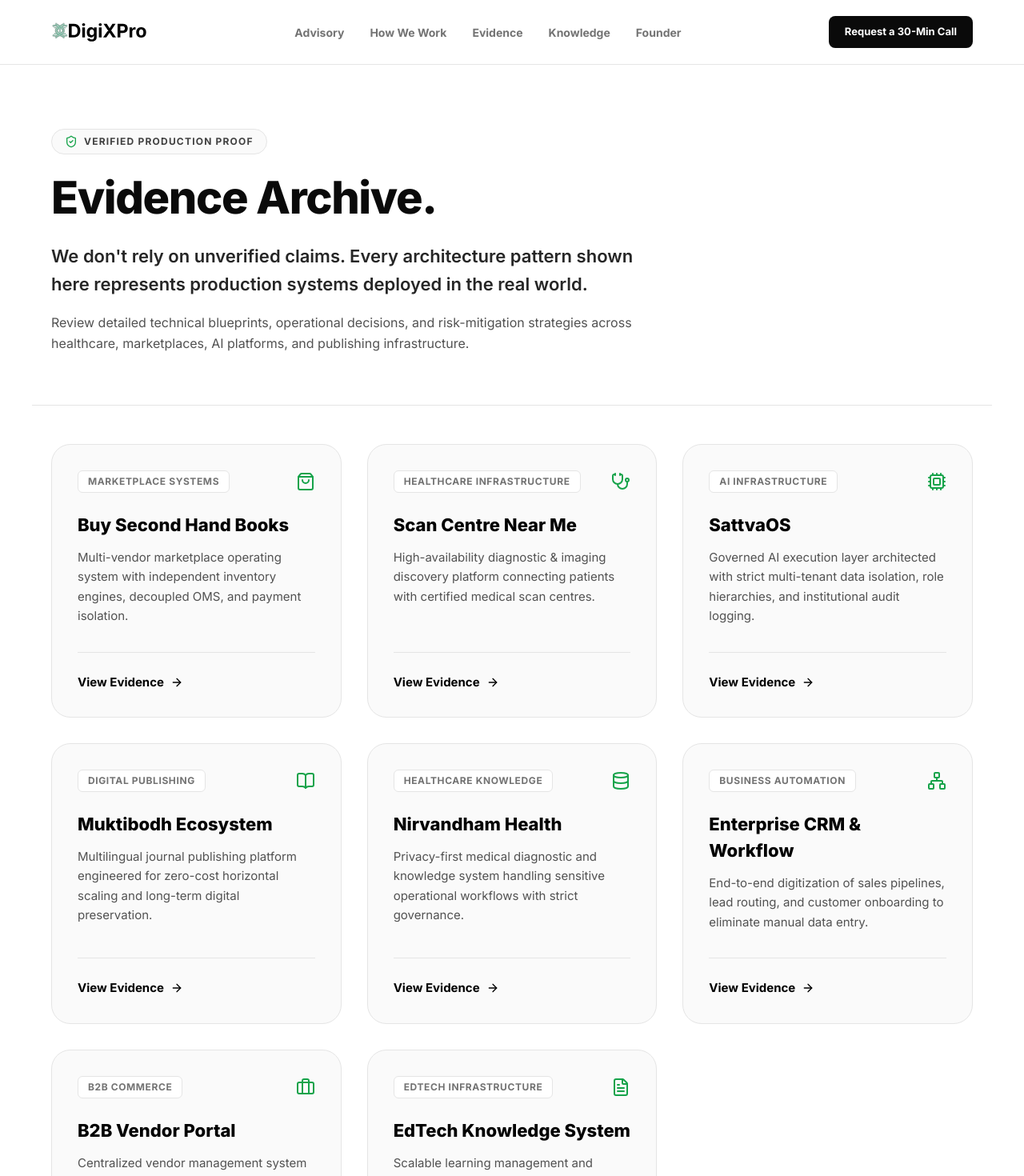
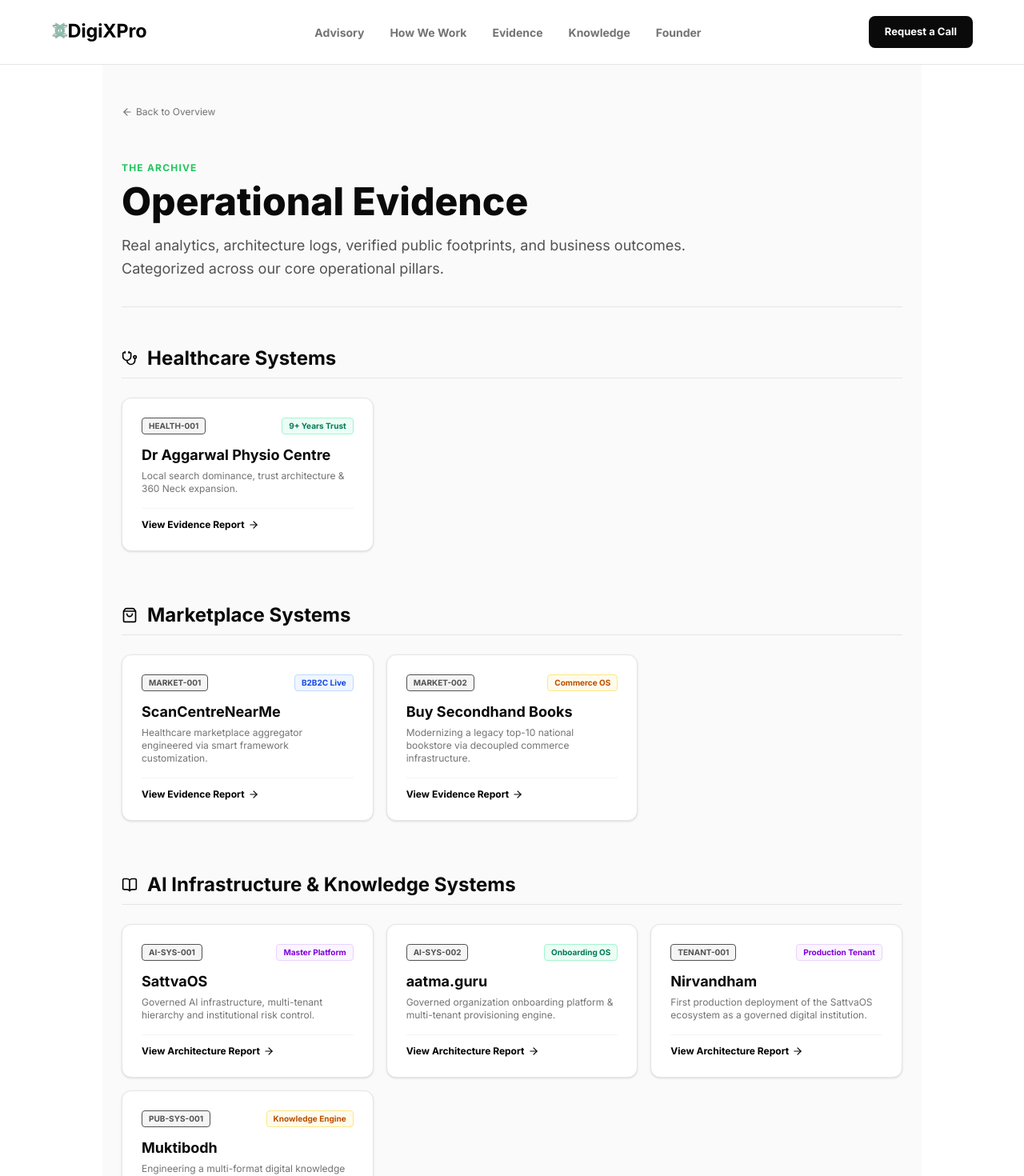
Before and after one commit to ajaydigixpro/digixpro-web, a Next.js app: page /evidence in a window 1280 px wide. Shown: the top 1470 px of the page at 80% size. Built offline with nearby package versions, Linux system fonts and the light colour scheme.

Commit message:
feat: added SEO schema to evidence and updated navbar

```diff
--- a/src/app/evidence/page.tsx
+++ b/src/app/evidence/page.tsx
@@ -1,152 +1,225 @@
 import React from 'react';
 import { Metadata } from 'next';
-import Link from 'next/link';
 import {
+  ArrowLeft,
   ArrowRight,
-  ShieldCheck,
-  Database,
-  Cpu,
+  Stethoscope,
   ShoppingBag,
-  Stethoscope,
-  BookOpen,
-  Network,
-  Briefcase,
-  FileText
+  BookOpen
 } from 'lucide-react';
 
+// 1️⃣ SEO METADATA (Google aur Social Media ke liye)
 export const metadata: Metadata = {
-  title: 'Evidence',
-  description: 'Production technology architectures, case studies, and engineering blueprints designed and deployed under DigiXPro guidance.',
+  title: 'Operational Evidence & Case Studies | DigiXPro',
+  description: 'Real analytics, architecture logs, verified public footprints, and business outcomes engineered by DigiXPro across Healthcare, Marketplaces, and AI Systems.',
   alternates: {
     canonical: 'https://digixpro.in/evidence',
   },
+  openGraph: {
+    title: 'Operational Evidence | DigiXPro',
+    description: 'Explore our production-grade architecture case studies and operational evidence.',
+    url: 'https://digixpro.in/evidence',
+    type: 'website',
+  }
 };
 
-export default function EvidencePage() {
-  const evidenceItems = [
+export default function EvidenceIndexPage() {
+
+  // 2️⃣ JSON-LD SCHEMA (Google ko batane ke liye ki ye ek Archive/Collection hai)
+  const schemaMarkup = {
+    "@context": "https://schema.org",
+    "@type": "CollectionPage",
+    "name": "DigiXPro Operational Evidence",
+    "description": "Real analytics, architecture logs, and business outcomes categorized across our core operational pillars.",
+    "url": "https://digixpro.in/evidence",
+    "publisher": {
+      "@type": "Organization",
+      "name": "DigiXPro",
+      "logo": {
+        "@type": "ImageObject",
+        "url": "https://digixpro.in/logo.png"
+      }
+    },
+    "mainEntity": {
+      "@type": "ItemList",
+      "itemListElement": [
         {
-      id: 'buy-secondhand-book',
-      category: 'Marketplace Systems',
-      title: 'Buy Second Hand Books',
-      summary: 'Multi-vendor marketplace operating system with independent inventory engines, decoupled OMS, and payment isolation.',
-      icon: <ShoppingBag className="w-6 h-6 text-[#16a34a]" />
+          "@type": "ListItem",
+          "position": 1,
+          "name": "Dr Aggarwal Physio Centre Case Study",
+          "url": "https://digixpro.in/evidence/dr-aggarwal"
         },
         {
-      id: 'scan-centre-near-me',
-      category: 'Healthcare Infrastructure',
-      title: 'Scan Centre Near Me',
-      summary: 'High-availability diagnostic & imaging discovery platform connecting patients with certified medical scan centres.',
-      icon: <Stethoscope className="w-6 h-6 text-[#16a34a]" />
+          "@type": "ListItem",
+          "position": 2,
+          "name": "ScanCentreNearMe Marketplace Architecture",
+          "url": "https://digixpro.in/evidence/scan-centre"
         },
         {
-      id: 'sattvaos',
-      category: 'AI Infrastructure',
-      title: 'SattvaOS',
-      summary: 'Governed AI execution layer architected with strict multi-tenant data isolation, role hierarchies, and institutional audit logging.',
-      icon: <Cpu className="w-6 h-6 text-[#16a34a]" />
+          "@type": "ListItem",
+          "position": 3,
+          "name": "Buy Secondhand Books Commerce OS",
+          "url": "https://digixpro.in/evidence/buy-secondhand-book"
         },
         {
-      id: 'muktibodh',
-      category: 'Digital Publishing',
-      title: 'Muktibodh Ecosystem',
-      summary: 'Multilingual journal publishing platform engineered for zero-cost horizontal scaling and long-term digital preservation.',
-      icon: <BookOpen className="w-6 h-6 text-[#16a34a]" />
-    },
-    {
-      id: 'nirvandham',
-      category: 'Healthcare Knowledge',
-      title: 'Nirvandham Health',
-      summary: 'Privacy-first medical diagnostic and knowledge system handling sensitive operational workflows with strict governance.',
-      icon: <Database className="w-6 h-6 text-[#16a34a]" />
-    },
-    // Naye add kiye gaye projects (Aap inka text apne real projects se replace kar lena)
-    {
-      id: 'enterprise-crm-automation',
-      category: 'Business Automation',
-      title: 'Enterprise CRM & Workflow',
-      summary: 'End-to-end digitization of sales pipelines, lead routing, and customer onboarding to eliminate manual data entry.',
-      icon: <Network className="w-6 h-6 text-[#16a34a]" />
-    },
-    {
-      id: 'b2b-vendor-portal',
-      category: 'B2B Commerce',
-      title: 'B2B Vendor Portal',
-      summary: 'Centralized vendor management system with automated billing, inventory syncing, and procurement tracking.',
-      icon: <Briefcase className="w-6 h-6 text-[#16a34a]" />
-    },
-    {
-      id: 'edtech-knowledge-system',
-      category: 'EdTech Infrastructure',
-      title: 'EdTech Knowledge System',
-      summary: 'Scalable learning management and knowledge distribution architecture designed for concurrent institutional access.',
-      icon: <FileText className="w-6 h-6 text-[#16a34a]" />
+          "@type": "ListItem",
+          "position": 4,
+          "name": "SattvaOS Master Platform",
+          "url": "https://digixpro.in/evidence/sattvaos"
         }
-  ];
+      ]
+    }
+  };
 
   return (
-    <div className="min-h-screen bg-white text-[#0A0A0A] font-sans selection:bg-[#16a34a]/20 pb-24">
+    <>
+      {/* Script tag for JSON-LD */}
+      <script
+        type="application/ld+json"
+        dangerouslySetInnerHTML={{ __html: JSON.stringify(schemaMarkup) }}
+      />
 
-      {/* 1. HERO SECTION (EXTRA BREATHING SPACE, NO BACK LINK) */}
-      <section className="max-w-[1200px] mx-auto px-6 pt-20 pb-16">
-        <div className="max-w-3xl">
-          <div className="inline-flex items-center space-x-2 bg-neutral-50 border border-neutral-200 px-4 py-1.5 rounded-full mb-6">
-            <ShieldCheck className="w-4 h-4 text-[#16a34a]" />
-            <span className="text-[12px] font-mono font-bold uppercase tracking-widest text-neutral-700">
-              Verified Production Proof
-            </span>
+      <div className="min-h-screen bg-[#FAFAFA] text-[#0A0A0A] font-sans px-6 py-12 max-w-5xl mx-auto selection:bg-[#22C55E]/20">
+
+        {/* Back Link */}
+        <a href="/" className="inline-flex items-center text-xs font-mono text-neutral-500 hover:text-black mb-12 transition">
+          <ArrowLeft className="w-3.5 h-3.5 mr-1" /> Back to Overview
+        </a>
+
+        {/* Page Header */}
+        <div className="border-b border-neutral-200 pb-8 mb-12">
+          <span className="text-xs font-mono text-[#22C55E] font-bold uppercase tracking-widest">The Archive</span>
+          <h1 className="text-4xl md:text-5xl font-extrabold mt-2">Operational Evidence</h1>
+          <p className="text-lg text-neutral-600 mt-4 max-w-3xl leading-relaxed">
+            Real analytics, architecture logs, verified public footprints, and business outcomes. Categorized across our core operational pillars.
+          </p>
         </div>
 
-          <h1 className="text-[40px] md:text-[56px] font-extrabold tracking-tight leading-[1.1] mb-6">
-            Evidence Archive.
-          </h1>
+        <div className="space-y-16">
 
-          <p className="text-[18px] md:text-[22px] font-semibold text-neutral-800 leading-relaxed mb-4">
-            We don't rely on unverified claims. Every architecture pattern shown here represents production systems deployed in the real world.
-          </p>
-          <p className="text-[16px] text-neutral-600 leading-relaxed">
-            Review detailed technical blueprints, operational decisions, and risk-mitigation strategies across healthcare, marketplaces, AI platforms, and publishing infrastructure.
-          </p>
+          {/* PILLAR 1: Healthcare Systems */}
+          <section>
+            <div className="flex items-center space-x-3 mb-6 border-b border-neutral-200 pb-2">
+              <Stethoscope className="w-5 h-5 text-black" />
+              <h2 className="text-2xl font-bold">Healthcare Systems</h2>
+            </div>
+            <div className="grid sm:grid-cols-2 lg:grid-cols-3 gap-4">
+
+              <a href="/evidence/dr-aggarwal" className="block bg-white p-6 border border-neutral-200 rounded-xl hover:border-[#22C55E] transition group shadow-sm">
+                <div className="flex justify-between items-start mb-3">
+                  <span className="text-[10px] font-mono bg-neutral-100 px-2 py-0.5 rounded border font-bold text-neutral-600">HEALTH-001</span>
+                  <span className="text-[10px] font-mono text-emerald-700 bg-emerald-50 px-2 py-0.5 rounded border border-emerald-200 font-bold">9+ Years Trust</span>
+                </div>
+                <h3 className="font-bold text-lg mb-1 group-hover:text-[#22C55E] transition">Dr Aggarwal Physio Centre</h3>
+                <p className="text-xs text-neutral-500 mb-4">Local search dominance, trust architecture & 360 Neck expansion.</p>
+                <div className="flex items-center text-xs font-mono text-black font-bold pt-3 border-t border-neutral-100">
+                  View Evidence Report <ArrowRight className="w-3.5 h-3.5 ml-1" />
+                </div>
+              </a>
+
             </div>
           </section>
 
-      {/* 2. EVIDENCE REPOSITORY GRID */}
-      <section className="max-w-[1200px] mx-auto px-6 py-12 border-t border-neutral-200">
-        <div className="grid md:grid-cols-2 lg:grid-cols-3 gap-8">
-          {evidenceItems.map((item) => (
-            <div
-              key={item.id}
-              className="bg-neutral-50 border border-neutral-200 rounded-[24px] p-8 flex flex-col justify-between hover:border-black/30 transition-all hover:shadow-md group"
-            >
-              <div>
-                <div className="flex items-center justify-between mb-6">
-                  <span className="text-[12px] font-mono font-bold uppercase tracking-wider text-neutral-500 bg-white border border-neutral-200 px-3 py-1 rounded-md">
-                    {item.category}
-                  </span>
-                  {item.icon}
+          {/* PILLAR 2: Marketplace Systems */}
+          <section>
+            <div className="flex items-center space-x-3 mb-6 border-b border-neutral-200 pb-2">
+              <ShoppingBag className="w-5 h-5 text-black" />
+              <h2 className="text-2xl font-bold">Marketplace Systems</h2>
             </div>
+            <div className="grid sm:grid-cols-2 lg:grid-cols-3 gap-4">
 
-                <h3 className="text-[22px] font-extrabold text-black mb-3 group-hover:text-[#16a34a] transition-colors">
-                  {item.title}
-                </h3>
+              <a href="/evidence/scan-centre" className="block bg-white p-6 border border-neutral-200 rounded-xl hover:border-blue-500 transition group shadow-sm">
+                <div className="flex justify-between items-start mb-3">
+                  <span className="text-[10px] font-mono bg-neutral-100 px-2 py-0.5 rounded border font-bold text-neutral-600">MARKET-001</span>
+                  <span className="text-[10px] font-mono text-blue-700 bg-blue-50 px-2 py-0.5 rounded border border-blue-200 font-bold">B2B2C Live</span>
+                </div>
+                <h3 className="font-bold text-lg mb-1 group-hover:text-blue-600 transition">ScanCentreNearMe</h3>
+                <p className="text-xs text-neutral-500 mb-4">Healthcare marketplace aggregator engineered via smart framework customization.</p>
+                <div className="flex items-center text-xs font-mono text-black font-bold pt-3 border-t border-neutral-100">
+                  View Evidence Report <ArrowRight className="w-3.5 h-3.5 ml-1" />
+                </div>
+              </a>
 
-                <p className="text-[15px] text-neutral-600 leading-relaxed mb-8">
-                  {item.summary}
-                </p>
+              <a href="/evidence/buy-secondhand-book" className="block bg-white p-6 border border-neutral-200 rounded-xl hover:border-amber-500 transition group shadow-sm">
+                <div className="flex justify-between items-start mb-3">
+                  <span className="text-[10px] font-mono bg-neutral-100 px-2 py-0.5 rounded border font-bold text-neutral-600">MARKET-002</span>
+                  <span className="text-[10px] font-mono text-amber-700 bg-amber-50 px-2 py-0.5 rounded border border-amber-200 font-bold">Commerce OS</span>
                 </div>
+                <h3 className="font-bold text-lg mb-1 group-hover:text-amber-600 transition">Buy Secondhand Books</h3>
+                <p className="text-xs text-neutral-500 mb-4">Modernizing a legacy top-10 national bookstore via decoupled commerce infrastructure.</p>
+                <div className="flex items-center text-xs font-mono text-black font-bold pt-3 border-t border-neutral-100">
+                  View Evidence Report <ArrowRight className="w-3.5 h-3.5 ml-1" />
+                </div>
+              </a>
 
-              <div className="pt-6 border-t border-neutral-200">
-                <Link
-                  href={`/evidence/${item.id}`}
-                  className="inline-flex items-center text-[15px] font-bold text-black hover:text-[#16a34a] transition-colors"
-                >
-                  View Evidence <ArrowRight className="w-4 h-4 ml-2 group-hover:translate-x-1 transition-transform" />
-                </Link>
             </div>
+          </section>
+
+          {/* PILLAR 3: AI Infrastructure & Knowledge Publishing */}
+          <section>
+            <div className="flex items-center space-x-3 mb-6 border-b border-neutral-200 pb-2">
+              <BookOpen className="w-5 h-5 text-black" />
+              <h2 className="text-2xl font-bold">AI Infrastructure & Knowledge Systems</h2>
             </div>
-          ))}
+            <div className="grid sm:grid-cols-2 lg:grid-cols-3 gap-4">
+
+              {/* SattvaOS */}
+              <a href="/evidence/sattvaos" className="block bg-white p-6 border border-neutral-200 rounded-xl hover:border-purple-600 transition group shadow-sm">
+                <div className="flex justify-between items-start mb-3">
+                  <span className="text-[10px] font-mono bg-neutral-100 px-2 py-0.5 rounded border font-bold text-neutral-600">AI-SYS-001</span>
+                  <span className="text-[10px] font-mono text-purple-700 bg-purple-50 px-2 py-0.5 rounded border border-purple-200 font-bold">Master Platform</span>
+                </div>
+                <h3 className="font-bold text-lg mb-1 group-hover:text-purple-700 transition">SattvaOS</h3>
+                <p className="text-xs text-neutral-500 mb-4">Governed AI infrastructure, multi-tenant hierarchy and institutional risk control.</p>
+                <div className="flex items-center text-xs font-mono text-black font-bold pt-3 border-t border-neutral-100">
+                  View Architecture Report <ArrowRight className="w-3.5 h-3.5 ml-1" />
+                </div>
+              </a>
+
+              {/* aatma.guru */}
+              <a href="/evidence/aatma-guru" className="block bg-white p-6 border border-neutral-200 rounded-xl hover:border-emerald-500 transition group shadow-sm">
+                <div className="flex justify-between items-start mb-3">
+                  <span className="text-[10px] font-mono bg-neutral-100 px-2 py-0.5 rounded border font-bold text-neutral-600">AI-SYS-002</span>
+                  <span className="text-[10px] font-mono text-emerald-700 bg-emerald-50 px-2 py-0.5 rounded border border-emerald-200 font-bold">Onboarding OS</span>
+                </div>
+                <h3 className="font-bold text-lg mb-1 group-hover:text-emerald-600 transition">aatma.guru</h3>
+                <p className="text-xs text-neutral-500 mb-4">Governed organization onboarding platform & multi-tenant provisioning engine.</p>
+                <div className="flex items-center text-xs font-mono text-black font-bold pt-3 border-t border-neutral-100">
+                  View Architecture Report <ArrowRight className="w-3.5 h-3.5 ml-1" />
+                </div>
+              </a>
+
+              {/* Nirvandham */}
+              <a href="/evidence/nirvandham" className="block bg-white p-6 border border-neutral-200 rounded-xl hover:border-purple-600 transition group shadow-sm">
+                <div className="flex justify-between items-start mb-3">
+                  <span className="text-[10px] font-mono bg-neutral-100 px-2 py-0.5 rounded border font-bold text-neutral-600">TENANT-001</span>
+                  <span className="text-[10px] font-mono text-purple-700 bg-purple-50 px-2 py-0.5 rounded border border-purple-200 font-bold">Production Tenant</span>
+                </div>
+                <h3 className="font-bold text-lg mb-1 group-hover:text-purple-600 transition">Nirvandham</h3>
+                <p className="text-xs text-neutral-500 mb-4">First production deployment of the SattvaOS ecosystem as a governed digital institution.</p>
+                <div className="flex items-center text-xs font-mono text-black font-bold pt-3 border-t border-neutral-100">
+                  View Architecture Report <ArrowRight className="w-3.5 h-3.5 ml-1" />
+                </div>
+              </a>
+
+              {/* Muktibodh Active Link */}
+              <a href="/evidence/muktibodh" className="block bg-white p-6 border border-neutral-200 rounded-xl hover:border-amber-500 transition group shadow-sm">
+                <div className="flex justify-between items-start mb-3">
+                  <span className="text-[10px] font-mono bg-neutral-100 px-2 py-0.5 rounded border font-bold text-neutral-600">PUB-SYS-001</span>
+                  <span className="text-[10px] font-mono text-amber-700 bg-amber-50 px-2 py-0.5 rounded border border-amber-200 font-bold">Knowledge Engine</span>
+                </div>
+                <h3 className="font-bold text-lg mb-1 group-hover:text-amber-600 transition">Muktibodh</h3>
+                <p className="text-xs text-neutral-500 mb-4">Engineering a multi-format digital knowledge delivery system and publishing engine.</p>
+                <div className="flex items-center text-xs font-mono text-black font-bold pt-3 border-t border-neutral-100">
+                  View Architecture Report <ArrowRight className="w-3.5 h-3.5 ml-1" />
+                </div>
+              </a>
+
             </div>
           </section>
 
         </div>
+      </div>
+    </>
   );
 }
--- a/src/components/layout/Navbar.tsx
+++ b/src/components/layout/Navbar.tsx
@@ -1,8 +1,13 @@
-import React from 'react';
+"use client"; // Kyunki hum useState use kar rahe hain
+
+import React, { useState } from 'react';
 import Link from 'next/link';
 import Image from 'next/image';
+import { Menu, X } from 'lucide-react'; // Icons ke liye
 
 export default function Navbar() {
+  const [isMobileMenuOpen, setIsMobileMenuOpen] = useState(false);
+
   return (
     <nav className="border-b border-neutral-200 sticky top-0 bg-white/90 backdrop-blur-md z-50">
       <div className="max-w-[1200px] mx-auto px-6 h-20 flex items-center justify-between">
@@ -10,7 +15,7 @@
         {/* BRAND LOGO */}
         <Link href="/" className="flex items-center space-x-2">
           <Image
-            src="/logo.svg" // ya "/logo.png"
+            src="/logo.svg" // Ya logo.png jo bhi aapka naam ho
             alt="DigiXPro Logo"
             width={160}
             height={40}
@@ -19,7 +24,7 @@
           />
         </Link>
 
-        {/* NAVIGATION LINKS */}
+        {/* DESKTOP NAVIGATION */}
         <div className="hidden md:flex items-center space-x-8 text-[14px] font-bold">
           <Link href="/advisory" className="transition-colors text-neutral-500 hover:text-black">Advisory</Link>
           <Link href="/how-we-work" className="transition-colors text-neutral-500 hover:text-black">How We Work</Link>
@@ -28,17 +33,37 @@
           <Link href="/founder" className="transition-colors text-neutral-500 hover:text-black">Founder</Link>
         </div>
 
-        {/* CTA BUTTON */}
-        <div>
-          <Link
-            href="/contact"
-            className="hidden md:inline-flex items-center justify-center px-5 py-2.5 bg-[#0A0A0A] text-white font-bold text-[13px] rounded-lg hover:bg-[#009E73] transition-colors"
-          >
-            Request a 30-Min Call
+        {/* DESKTOP CTA */}
+        <div className="hidden md:block">
+          <Link href="/contact" className="inline-flex items-center justify-center px-5 py-2.5 bg-[#0A0A0A] text-white font-bold text-[13px] rounded-lg hover:bg-[#009E73] transition-colors">
+            Request a Call
           </Link>
         </div>
 
+        {/* MOBILE MENU BUTTON */}
+        <button
+          className="md:hidden p-2 text-neutral-600"
+          onClick={() => setIsMobileMenuOpen(!isMobileMenuOpen)}
+        >
+          {isMobileMenuOpen ? <X size={28} /> : <Menu size={28} />}
+        </button>
       </div>
+
+      {/* MOBILE MENU DROPDOWN */}
+      {isMobileMenuOpen && (
+        <div className="md:hidden bg-white border-b border-neutral-200 px-6 py-4 flex flex-col space-y-4 shadow-lg absolute w-full left-0 top-20">
+          <Link href="/advisory" onClick={() => setIsMobileMenuOpen(false)} className="text-[16px] font-bold text-neutral-700">Advisory</Link>
+          <Link href="/how-we-work" onClick={() => setIsMobileMenuOpen(false)} className="text-[16px] font-bold text-neutral-700">How We Work</Link>
+          <Link href="/evidence" onClick={() => setIsMobileMenuOpen(false)} className="text-[16px] font-bold text-neutral-700">Evidence</Link>
+          <Link href="/knowledge" onClick={() => setIsMobileMenuOpen(false)} className="text-[16px] font-bold text-neutral-700">Knowledge</Link>
+          <Link href="/founder" onClick={() => setIsMobileMenuOpen(false)} className="text-[16px] font-bold text-neutral-700">Founder</Link>
+          <div className="pt-4 border-t border-neutral-100">
+            <Link href="/contact" onClick={() => setIsMobileMenuOpen(false)} className="block text-center px-5 py-3 bg-[#0A0A0A] text-white font-bold text-[15px] rounded-lg">
+              Request a Call
+            </Link>
+          </div>
+        </div>
+      )}
     </nav>
   );
 }
```
Lines whose indentation alone changed are shown as unchanged.
